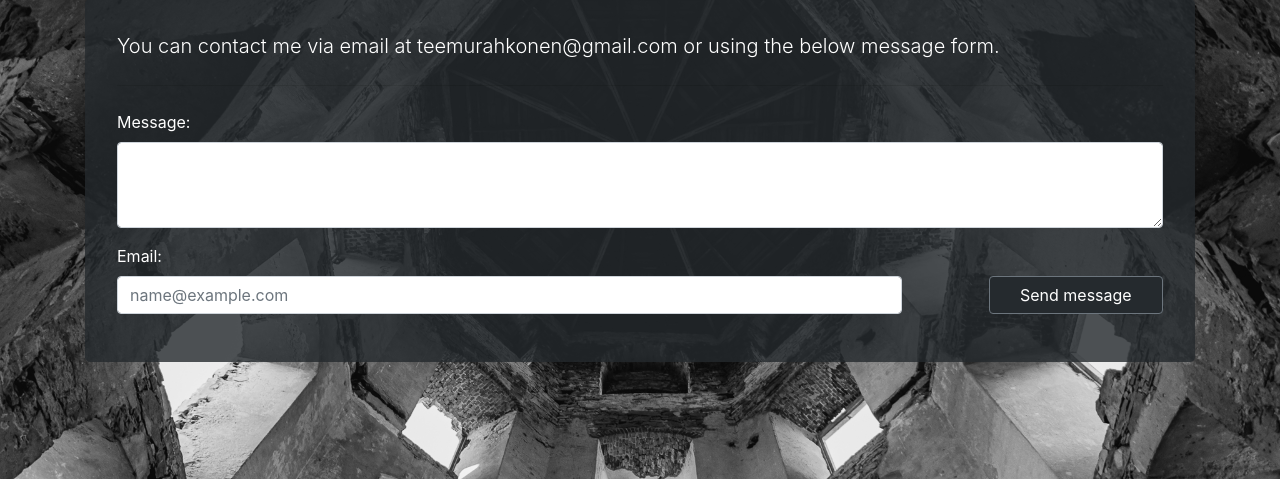
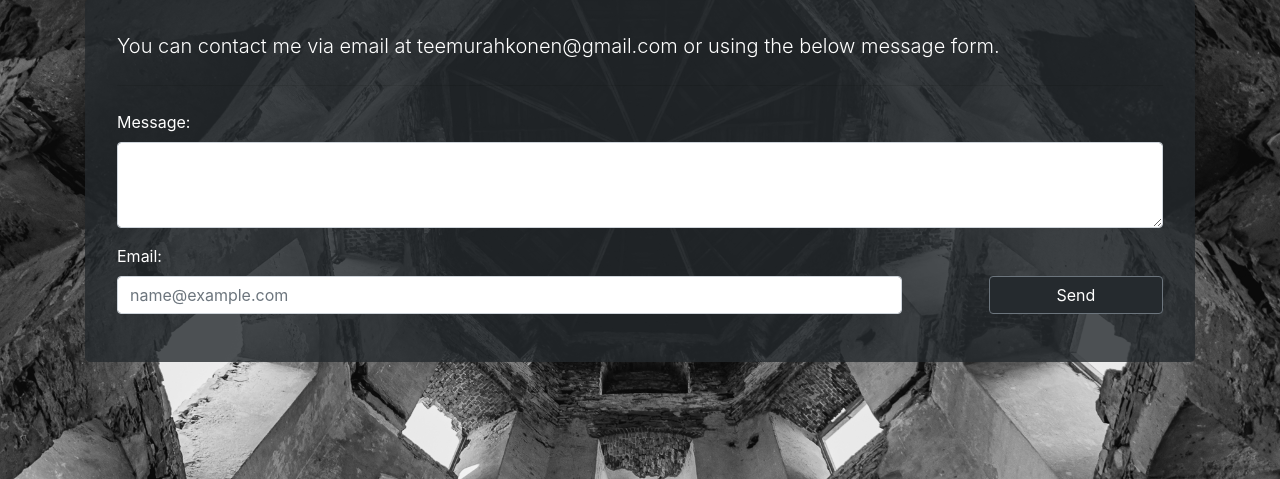
Before and after one commit to Temetappi/WebsiteDjango, a Django app: page /contact in a window 1280 px wide. Shown: the part 69-548 px from the top of the page. Run offline with Django 3.2, Linux system fonts and the light colour scheme; some libraries are stand-ins or nearby versions.

Commit message:
Update contact.html

```diff
--- a/templates/contact.html
+++ b/templates/contact.html
@@ -17,7 +17,7 @@
                 </p>
                 <p class="form-group row justify-content-between">
                     {{ form.email }}
-                    <input class="btn btn-secondary my-button col-2" type="submit" value="Send message">
+                    <input class="btn btn-secondary my-button col-2" type="submit" value="Send">
                 </p>
                     {{ form.email.errors }}
                 </p>
```
